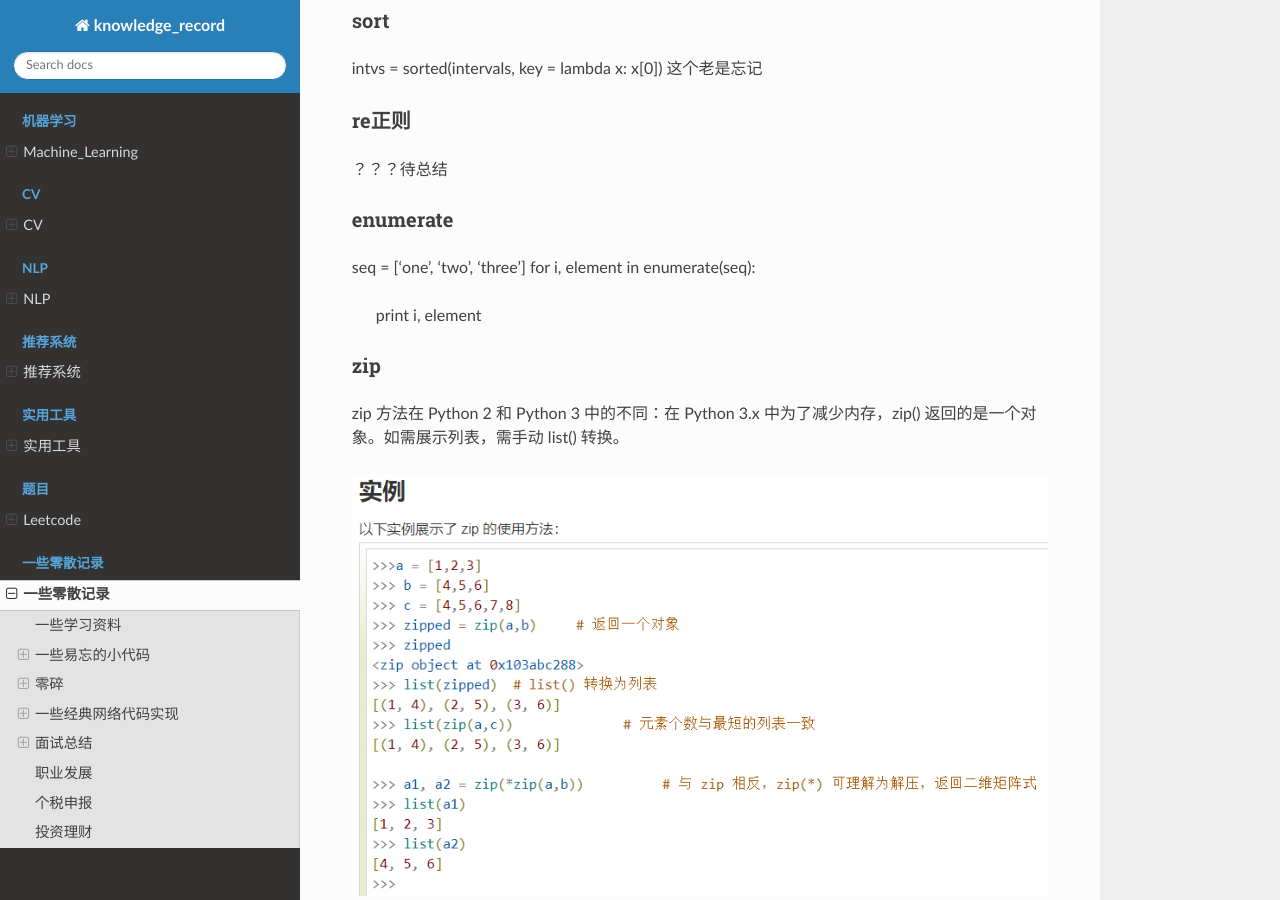
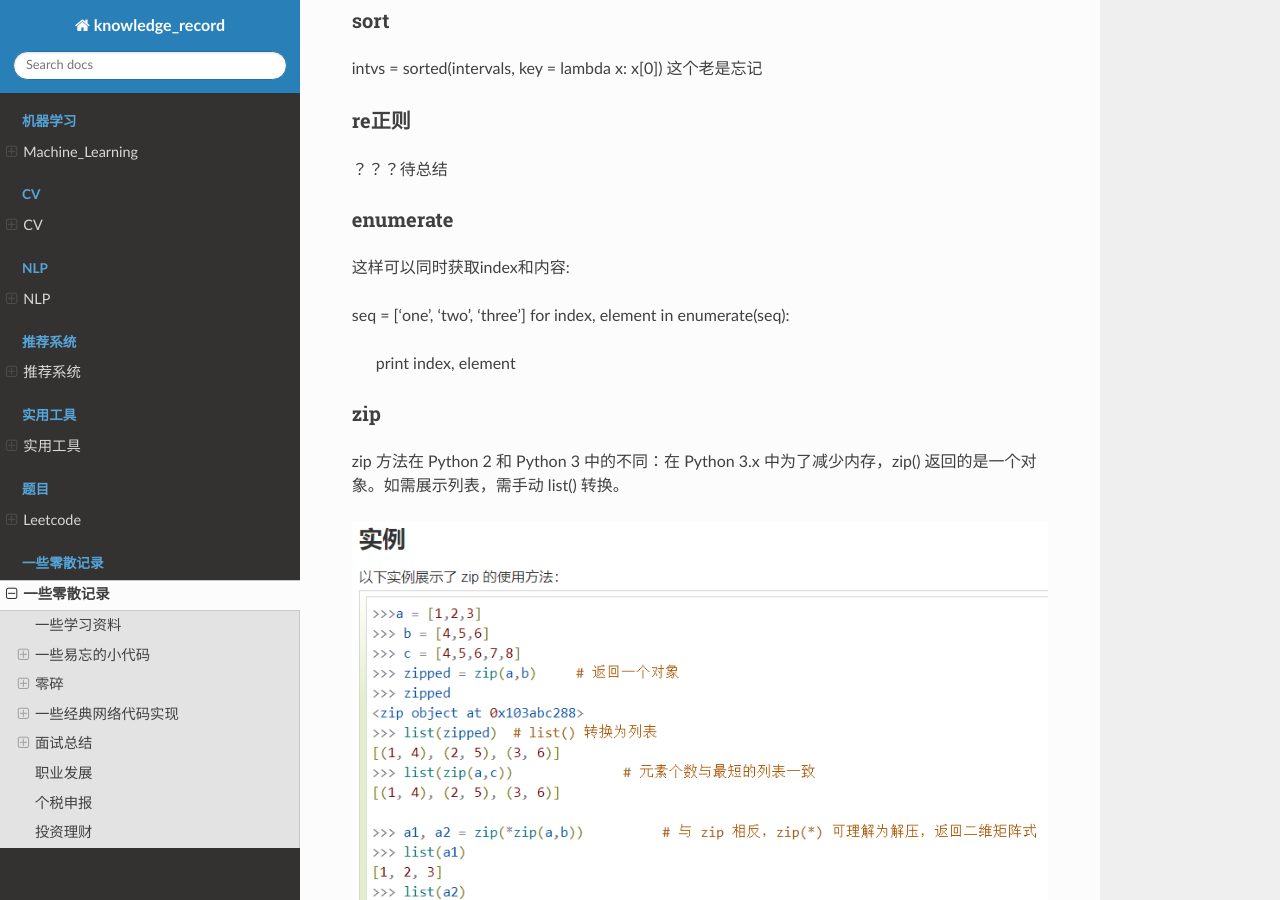
Before and after one commit to luochuankai-JHU/knowledge_record, a Sphinx documentation site: the page built from docs/python/python.rst, in a window 1280 px wide and 900 px high, scrolled down 2517 px. Built offline with Sphinx 7.4.7 and the Read the Docs theme 2.0.0, drawn with Linux system fonts in a browser that asks for light colours.

Commit message:
remove trash

```diff
--- a/docs/python/python.rst
+++ b/docs/python/python.rst
@@ -118,11 +118,11 @@ re正则
 
 enumerate
 --------------------------
-::
+这样可以同时获取index和内容::
 
 seq = ['one', 'two', 'three']
-for i, element in enumerate(seq):
-    print i, element
+for index, element in enumerate(seq):
+    print index, element
 
 zip
 ----------------
```
